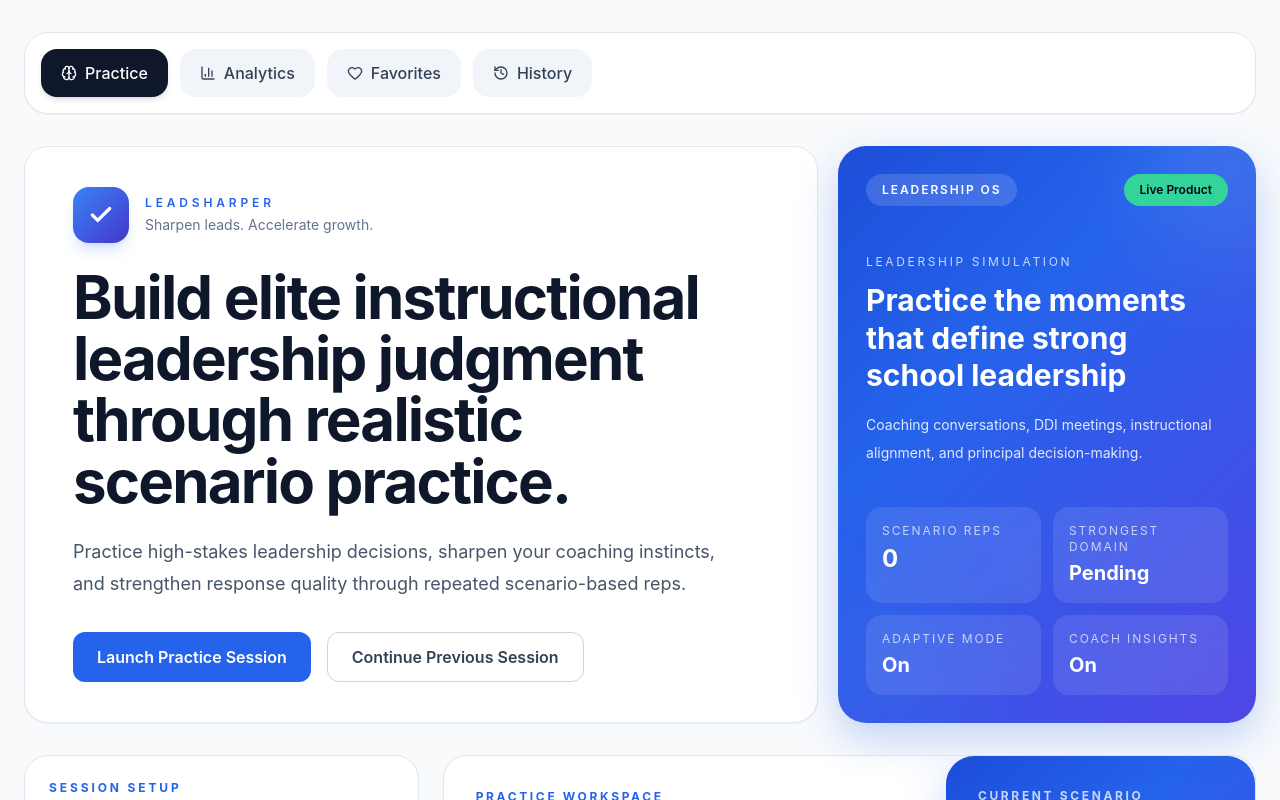
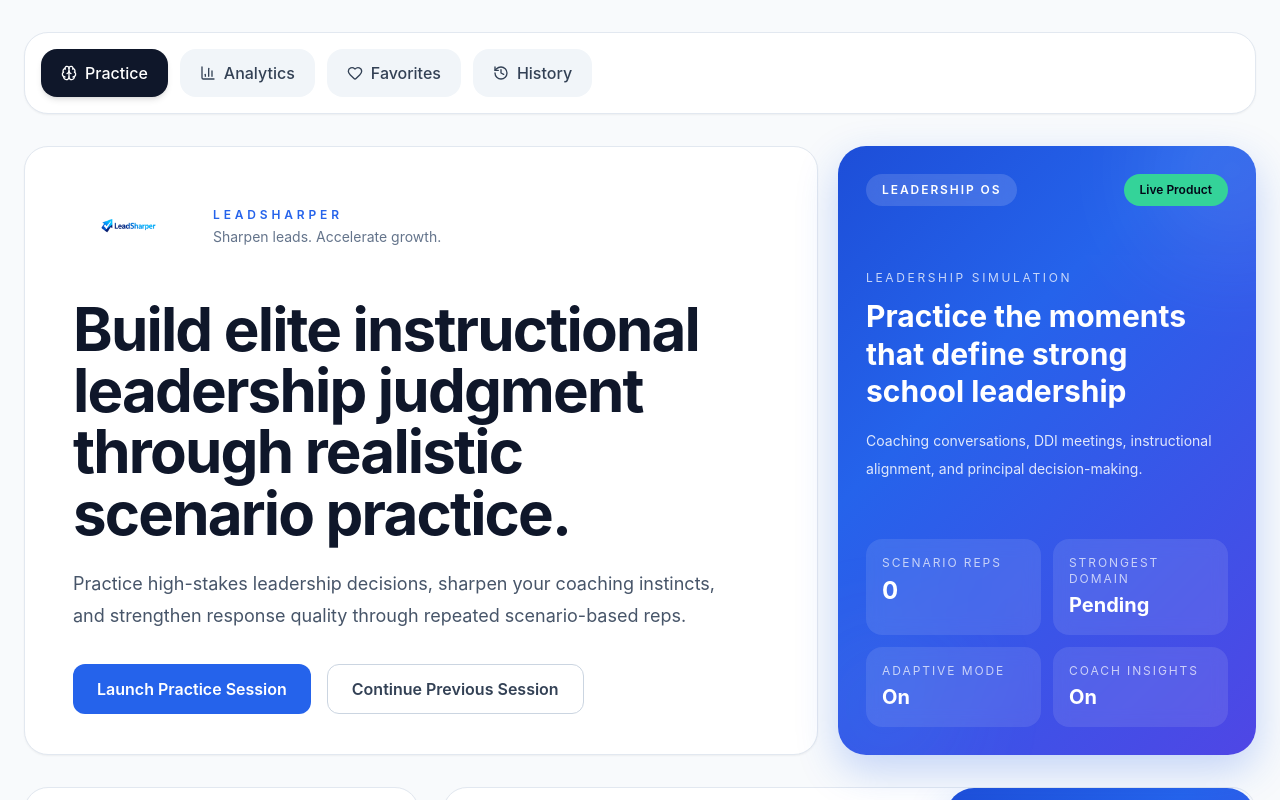
Before and after one commit to jmarc296-jpg/instructional-leadership-practice, a Next.js app: page / in a window 1280 px wide. Shown: the top 800 px of the page. Built offline with nearby package versions, Linux system fonts and the light colour scheme.

Commit message:
Use actual LeadSharper logo in hero

```diff
--- a/app/page.tsx
+++ b/app/page.tsx
@@ -5,8 +5,7 @@ import {
   Brain,
   BarChart3,
   Heart,
-  History as HistoryIcon,
-  Check
+  History as HistoryIcon
 } from 'lucide-react'
 
 import { QUESTION_BANK } from '@/data/questions'
@@ -229,10 +228,13 @@ export default function HomePage() {
               {/* LEFT PANEL */}
               <div className="rounded-3xl border border-slate-200 bg-white px-12 py-10 shadow-sm">
 
-                <div className="mb-6 flex items-center gap-4">
-                  <div className="flex h-14 w-14 items-center justify-center rounded-2xl bg-gradient-to-br from-blue-500 to-indigo-700 shadow-lg shadow-blue-500/20">
-                    <Check size={26} className="text-white" strokeWidth={3} />
-                  </div>
+                {/* REAL LOGO */}
+                <div className="mb-8 flex items-center gap-5">
+                  <img
+                    src="/logo.png"
+                    alt="LeadSharper Logo"
+                    className="h-20 w-auto object-contain"
+                  />
 
                   <div>
                     <div className="text-xs font-semibold uppercase tracking-[0.32em] text-blue-600">
@@ -245,15 +247,18 @@ export default function HomePage() {
                   </div>
                 </div>
 
+                {/* HEADLINE */}
                 <h1 className="max-w-3xl text-6xl font-bold leading-[1.02] tracking-[-0.03em] text-slate-900">
                   Build elite instructional leadership judgment through realistic scenario practice.
                 </h1>
 
+                {/* SUBTEXT */}
                 <p className="mt-6 max-w-2xl text-lg leading-8 text-slate-600">
                   Practice high-stakes leadership decisions, sharpen your coaching instincts,
                   and strengthen response quality through repeated scenario-based reps.
                 </p>
 
+                {/* BUTTONS */}
                 <div className="mt-8 flex flex-wrap gap-4">
                   <button
                     onClick={handleLaunchPractice}
```
